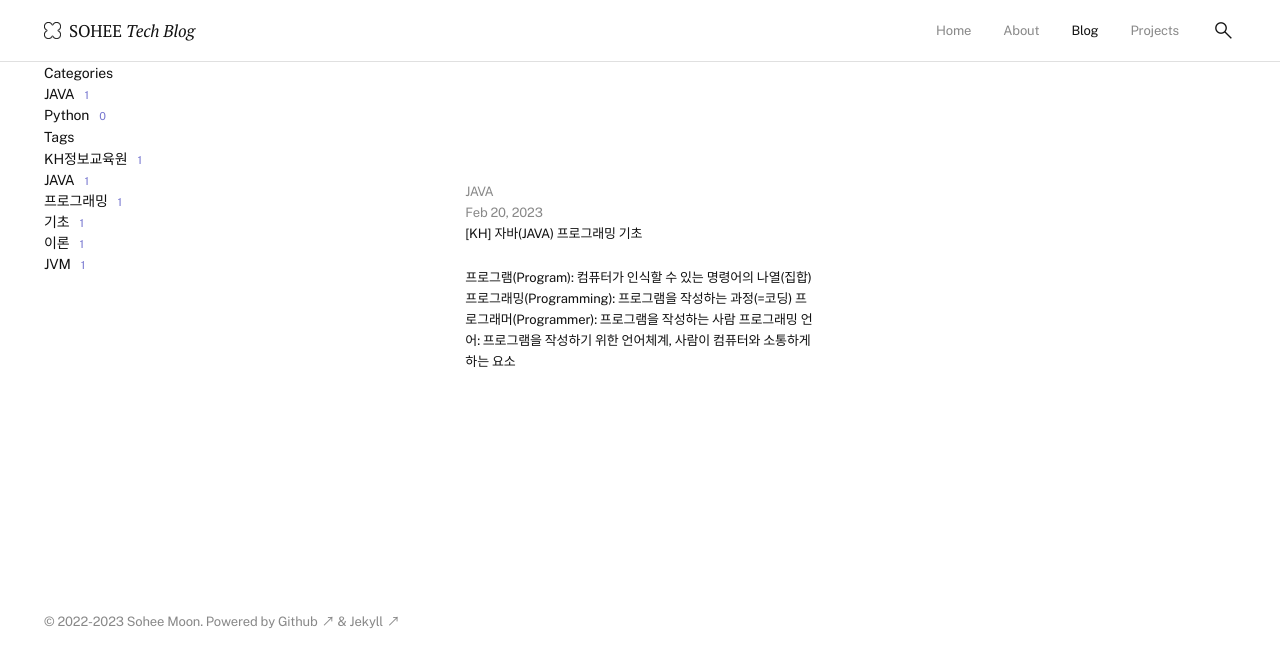
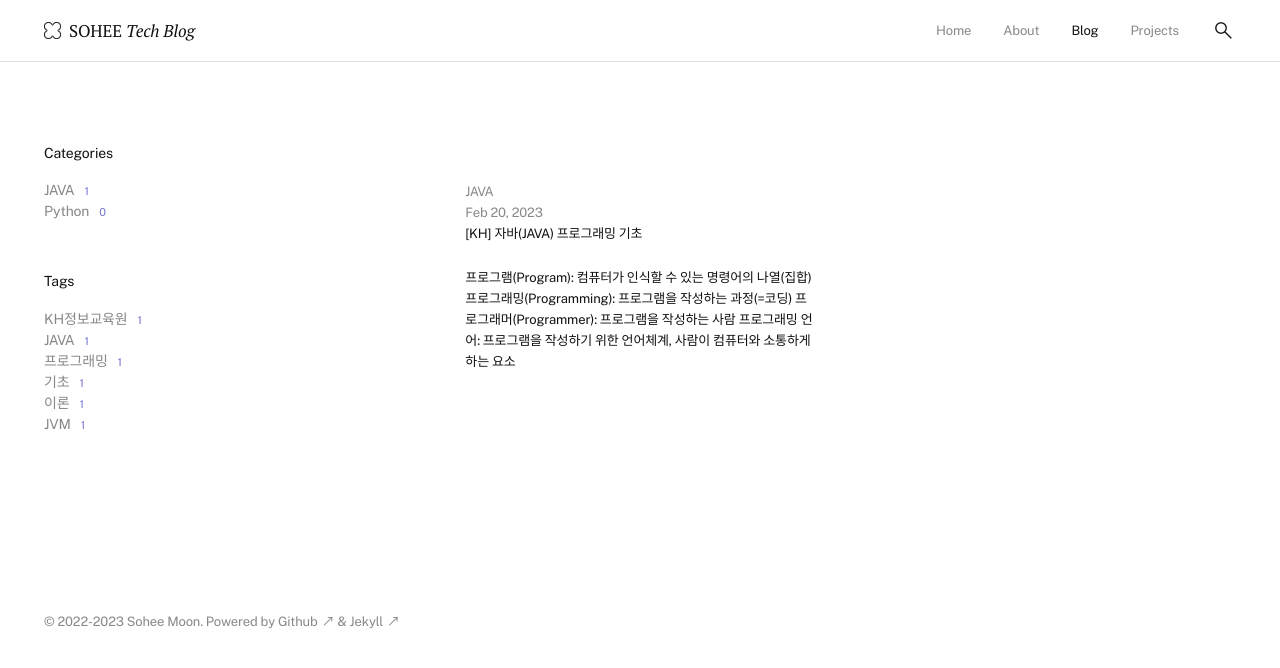
Before and after one commit to soheetech/soheetech.github.io, a Jekyll site: the page built from blog.md, in a window 1280 px wide. Shown: the top 668 px of the page. Built offline with Jekyll 4.4.1, drawn with Linux system fonts in a browser that asks for light colours.

Commit message:
Update main.scss

```diff
--- a/assets/css/main.scss
+++ b/assets/css/main.scss
@@ -276,8 +276,11 @@ footer {
 
 #sidebar {
   width: calc( 100% / 3 );
+  padding-top: var(--size-80);
 }
 
+#sidebar > div { margin-bottom: var(--size-70); }
 
+#sidebar h4 { margin-bottom: var(--size-40); }
 
-#sidebar h4 {}
+#sidebar ul li a { color: var(--color-d-gray); }
```
